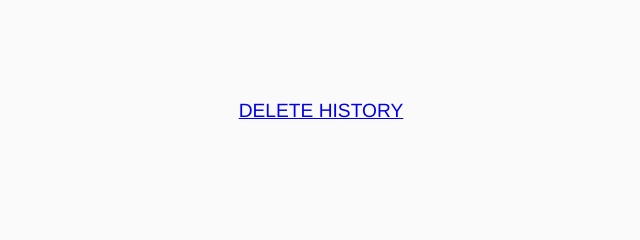
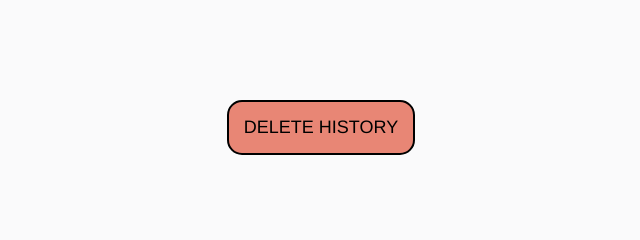
Before and after one commit to software-students-fall2022/containerized-app-exercise-team7, a Flask app: template web_app/templates/dashboard.html in a window 1280 px wide. Shown: the part 233-473 px from the top of the page, without its empty margins (319-959 px from the left). Run offline with Flask 2, Linux system fonts and the light colour scheme; the template is opened without the code that fills it, so the values that code supplies are empty; some libraries are stand-ins or nearby versions.

Commit message:
minor CSS change

```diff
--- a/web_app/static/css/styles.css
+++ b/web_app/static/css/styles.css
@@ -110,6 +110,7 @@ select {
   padding: 15px;
   font-size: large;
   text-decoration: none;
+  color: black;
 }
 
 .close:active {
@@ -136,3 +137,17 @@ td {
   border: 1px solid black;
   text-align: center;
 }
+
+.del-btn {
+  border-radius: 15px;
+  background-color: #E88675;
+  border: 2px solid black;
+  padding: 15px;
+  font-size: large;
+  text-decoration: none;
+  color: black;
+}
+
+.del-btn:active {
+  transform: translateY(2px);
+}
--- a/web_app/templates/dashboard.html
+++ b/web_app/templates/dashboard.html
@@ -34,7 +34,7 @@
             {% endfor %}
           </tbody>
         </table>
-        <a href="{{ url_for('delete_history') }}" class="btn">
+        <a href="{{ url_for('delete_history') }}" class="del-btn">
           DELETE HISTORY
         </a>
       </div>
```
